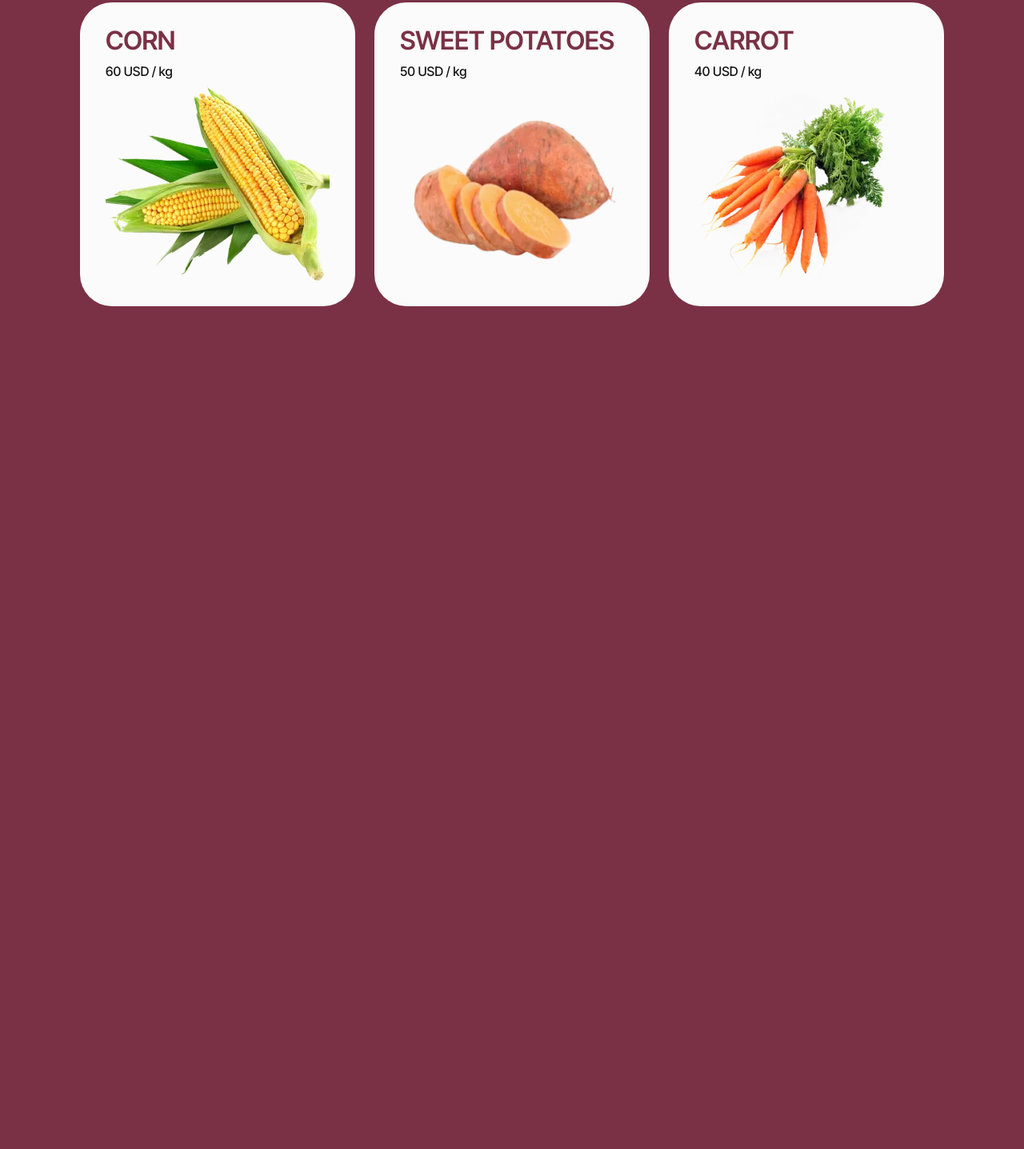
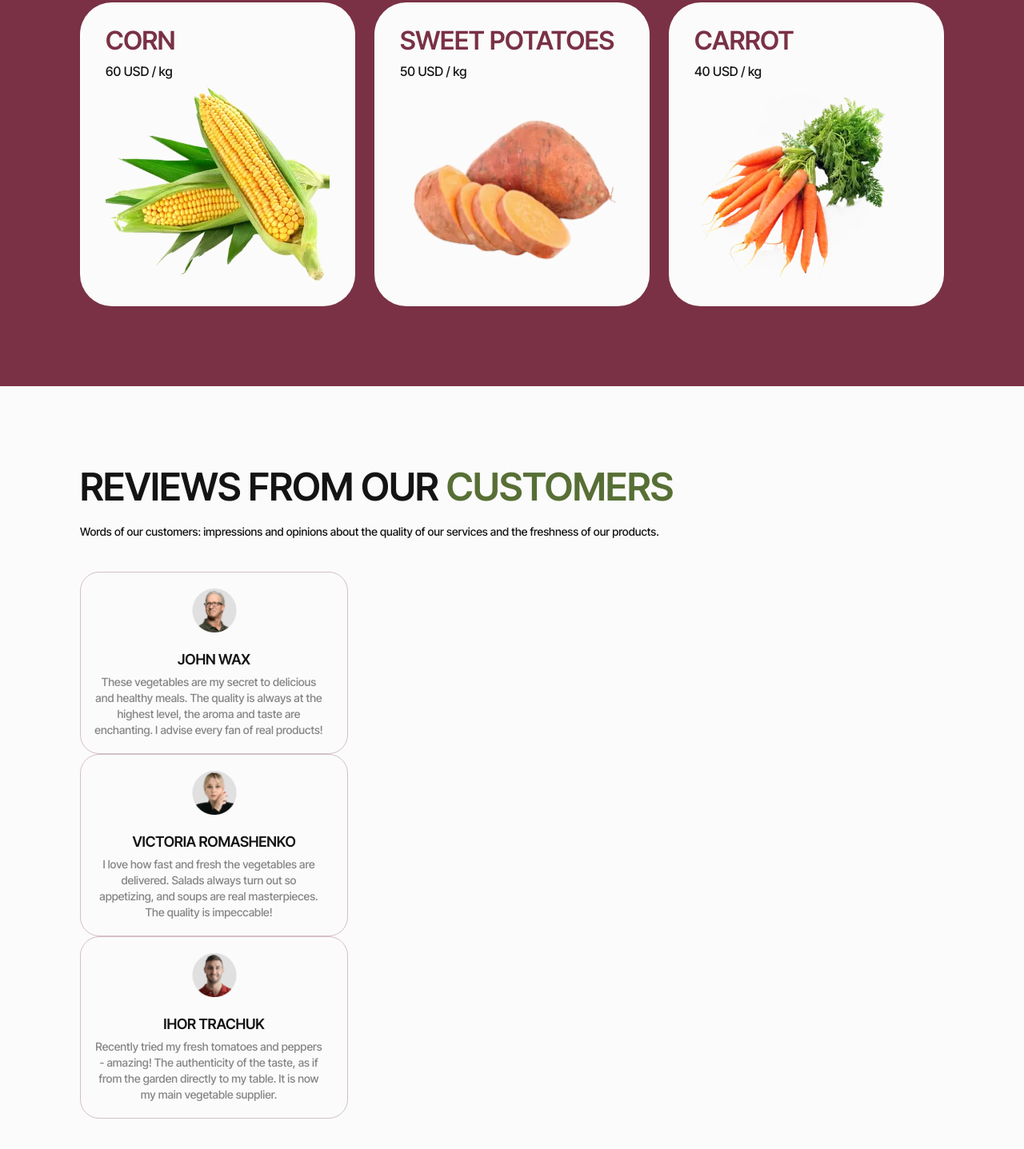
Before and after one commit to Alex-Khavin/Green.Harvest, a plain HTML site: page index.html in a window 1280 px wide. Shown: the part 2761-4198 px from the top of the page at 80% size. Before the commit the page ends 3244 px from the top, so only its background shows below. Drawn offline with nearby package versions, Linux system fonts and the light colour scheme.

Commit message:
add reviews

```diff
--- a/index.html
+++ b/index.html
@@ -121,7 +121,7 @@
     <!--Vegetables-->
     <section class="vegetables">
       <div class="container container_320">
-        <h2 class="vegetables-subtitle">
+        <h2 class="vegetables-subtitle" id="vegetables">
           organic <span class="marker">vegetables</span>
         </h2>
         <p class="vegetables-text">
@@ -301,5 +301,77 @@
         </ul>
       </div>
     </section>
+
+    <!--Reviews-->
+    <section class="reviews">
+      <div class="container">
+        <h2 class="reviews-subtitle" id="reviews">
+          reviews from our <span class="marker-3">customers</span>
+        </h2>
+        <p class="reviews-text">
+          Words of our customers: impressions and opinions about the quality of
+          our services and the freshness of our products.
+        </p>
+        <ul class="reviews-list">
+          <li class="reviews-item">
+            <img
+              class="reviews-img"
+              srcset="
+                ./image/reviews/John_Wax_@1x.png 1x,
+                ./image/reviews/John_Wax_@2x.png 2x
+              "
+              src="./image/reviews/John_Wax_@1x.png"
+              alt="John Wax"
+              width="56"
+              height="56"
+            />
+            <h3 class="reviews-name">John Wax</h3>
+            <p class="reviews-feedback">
+              These vegetables are my secret to delicious and healthy meals. The
+              quality is always at the highest level, the aroma and taste are
+              enchanting. I advise every fan of real products!
+            </p>
+          </li>
+          <li class="reviews-item">
+            <img
+              class="reviews-img"
+              srcset="
+                ./image/reviews/Victoria_Romashenko@1x.png 1x,
+                ./image/reviews/Victoria_Romashenko@2x.png 2x
+              "
+              src="./image/reviews/Victoria_Romashenko@1x.png"
+              alt="Victoria Romashenko"
+              width="56"
+              height="56"
+            />
+            <h3 class="reviews-name">Victoria Romashenko</h3>
+            <p class="reviews-feedback">
+              I love how fast and fresh the vegetables are delivered. Salads
+              always turn out so appetizing, and soups are real masterpieces.
+              The quality is impeccable!
+            </p>
+          </li>
+          <li class="reviews-item">
+            <img
+              class="reviews-img"
+              srcset="
+                ./image/reviews/Ihor_Trachuk@1x.png 1x,
+                ./image/reviews/Ihor_Trachuk@2x.png 2x
+              "
+              src="./image/reviews/Ihor_Trachuk@1x.png"
+              alt="Ihor Trachuk"
+              width="56"
+              height="56"
+            />
+            <h3 class="reviews-name">Ihor Trachuk</h3>
+            <p class="reviews-feedback">
+              Recently tried my fresh tomatoes and peppers - amazing! The
+              authenticity of the taste, as if from the garden directly to my
+              table. It is now my main vegetable supplier.
+            </p>
+          </li>
+        </ul>
+      </div>
+    </section>
   </body>
 </html>
--- a/styles.css
+++ b/styles.css
@@ -553,10 +553,6 @@ section {
 /* #endregion */
 
 /* #region Vegetables */
-.vegetables {}
-
-.container {}
-
 .vegetables-subtitle {
     font-weight: 600;
     font-size: 48px;
@@ -664,5 +660,77 @@ section {
      }
 }
 
-.vegetables-img {}
 /* #endregion */
+
+/* #region Reviews */
+.reviews {
+    background-color: #fbfbfb;;
+}
+
+.container {}
+
+.reviews-subtitle {
+    font-weight: 600;
+    font-size: 48px;
+    line-height: 1.08;
+    letter-spacing: -0.01em;
+    text-transform: uppercase;
+    color: #141414;
+    margin-bottom: 20px;
+}
+
+.marker-3 {
+    font-weight: 600;
+    font-size: 48px;
+    line-height: 1.08;
+    letter-spacing: -0.01em;
+    text-transform: uppercase;
+    color: #576f35;
+}
+
+.reviews-text {
+    color: #141414;
+    margin-bottom: 40px;
+}
+
+.reviews-list {
+    /* display: flex; */
+}
+
+.reviews-item {
+    border: 1px solid #d4bfc4;
+    border-radius: 24px;
+    padding: 20px 16px;
+    width: 335px;
+    height: 228px;
+}
+
+@media only screen and (max-width: 374px) {
+    .reviews-item {
+        width: 100%;
+        height: 100%;
+    }
+}
+
+.reviews-img {
+    margin: 0 auto;
+    margin-bottom: 24px;
+}
+
+.reviews-name {
+    font-weight: 600;
+    font-size: 18px;
+    line-height: 1.11;
+    letter-spacing: -0.01em;
+    text-transform: uppercase;
+    text-align: center;
+    color: #141414;
+    margin-bottom: 8px;
+}
+
+.reviews-feedback {
+    text-align: center;
+    color: #858585;
+    max-width: 288px;
+}
+/* #endregion */
```
Also changed, not shown: image/reviews/Ihor_Trachuk@1x.png (added), image/reviews/Ihor_Trachuk@2x.png (added), image/reviews/John_Wax_@1x.png (added), image/reviews/John_Wax_@2x.png (added), image/reviews/Victoria_Romashenko@1x.png (added), image/reviews/Victoria_Romashenko@2x.png (added).
